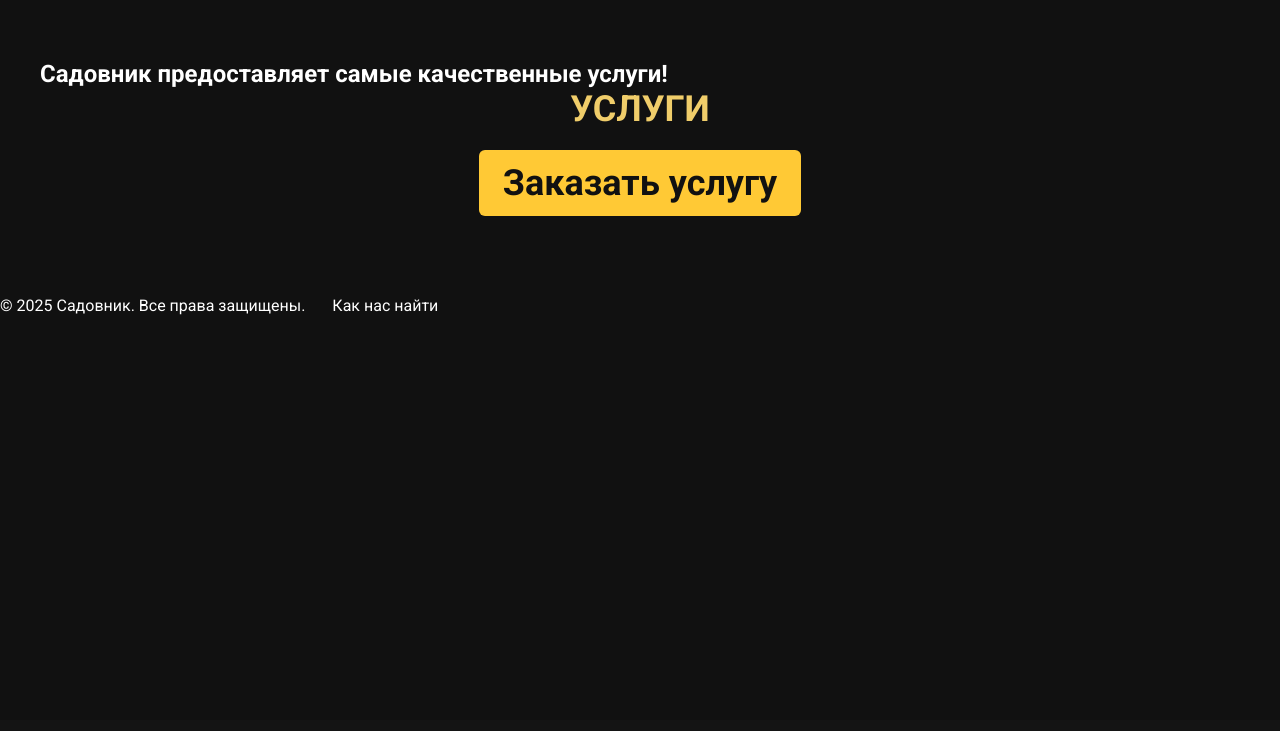
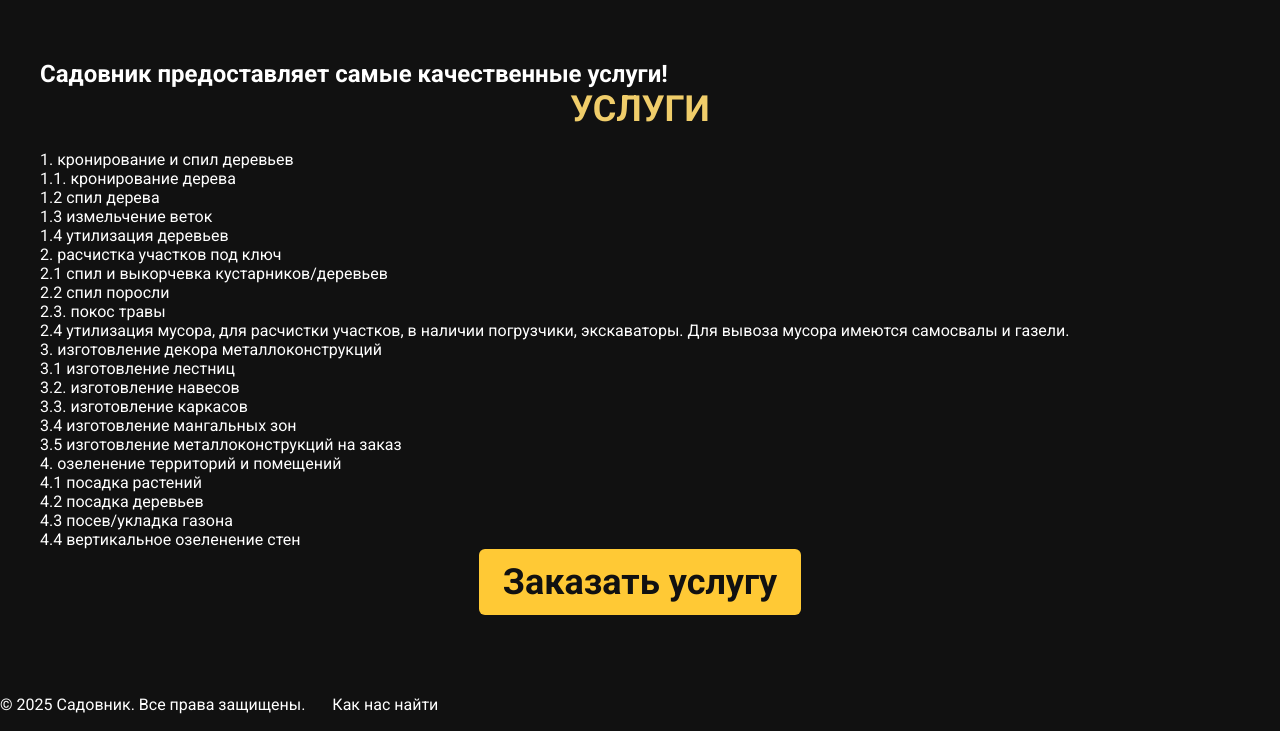
Before and after one commit to vitallcore/Sadovnik-flask, a Flask app: page /services in a window 1280 px wide. Shown: the part 80-811 px from the top of the page. Before the commit the page ends 395 px from the top, so only its background shows below. Run offline with Flask 3, Linux system fonts and the light colour scheme.

Commit message:
sadovnik

```diff
--- a/templates/base.html
+++ b/templates/base.html
@@ -4,30 +4,41 @@
   <head>
     <meta charset="UTF-8" />
     <meta name="viewport" content="width=device-width, initial-scale=1.0" />
-  <title>{% block title %}Садовник{% endblock %}</title>
+    <title>
+      {% block title %}
+        Садовник
+      {% endblock %}
+    </title>
     <link href="https://fonts.googleapis.com/css2?family=Roboto:wght@400;700&display=swap" rel="stylesheet" />
-  <link rel="stylesheet" href="{{ url_for('static', filename='styles.css') }}">
+    <link rel="stylesheet" href="{{ url_for('static', filename='styles.css') }}" />
   </head>
   <body>
-
     <!-- Навбар -->
     <nav class="navbar">
-    <img src="{{ url_for('static', filename='images/s_logo_big.png') }}" alt="Логотип">
+      <img src="{{ url_for('static', filename='images/s_logo_big.png') }}" alt="Логотип" />
       <ul class="nav-links">
-      <li><a href="{{ url_for('homepage') }}">На главную</a></li>
-      <li><a href="{{ url_for('services_page') }}">Услуги</a></li>
-      <li><a href="{{ url_for('about_page') }}">О нас</a></li>
+        <li>
+          <a href="{{ url_for('homepage') }}">На главную</a>
+        </li>
+        <li>
+          <a href="{{ url_for('services_page') }}">Услуги</a>
+        </li>
+        <li>
+          <a href="{{ url_for('about_page') }}">О нас</a>
+        </li>
       </ul>
       <a href="https://wa.me/79006722106" target="_blank" class="cta">Написать нам</a>
     </nav>
 
     <!-- Контент -->
-  {% block content %}{% endblock %}
+    {% block content %}
+    {% endblock %}
 
     <!-- Футер -->
     <footer class="footer">
-    <p>© 2025 Садовник. Все права защищены.<a href="https://2gis.ru/omsk/geo/70000001098245624" target="_blank" class="gis">Как нас найти</a></p>
+      <p>
+        © 2025 Садовник. Все права защищены.<a href="https://2gis.ru/omsk/geo/70000001098245624" target="_blank" class="gis">Как нас найти</a>
+      </p>
     </footer>
-
   </body>
 </html>
--- a/templates/index.html
+++ b/templates/index.html
@@ -118,7 +118,9 @@
     </script>
     <!-- Футер -->
     <footer class="footer">
-    <p>© 2025 Садовник. Все права защищены.<a href="https://2gis.ru/omsk/geo/70000001098245624" target="_blank" class="gis">Как нас найти</a></p>
-  </footer>
+      <p>
+        © 2025 Садовник. Все права защищены.<a href="https://2gis.ru/omsk/geo/70000001098245624" target="_blank" class="gis">Как нас найти</a>
+      </p>
+    </footer>
   </body>
 </html>
--- a/templates/services.html
+++ b/templates/services.html
@@ -1,11 +1,34 @@
-{% extends "base.html" %}
-{% block title %}Садовник - Услуги{% endblock %}
+{% extends 'base.html' %}
+{% block title %}
+  Садовник - Услуги
+{% endblock %}
 {% block content %}
   <section class="services">
     <body>
       <main class="container">
         <h1>Садовник предоставляет самые качественные услуги!</h1>
         <h2>УСЛУГИ</h2>
+        <p>1. кронирование и спил деревьев</p>
+        <p>1.1. кронирование дерева</p>
+        <p>1.2 спил дерева</p>
+        <p>1.3 измельчение веток</p>
+        <p>1.4 утилизация деревьев</p>
+        <p>2. расчистка участков под ключ</p>
+        <p>2.1 спил и выкорчевка кустарников/деревьев</p>
+        <p>2.2 спил поросли</p>
+        <p>2.3. покос травы</p>
+        <p>2.4 утилизация мусора, для расчистки участков, в наличии погрузчики, экскаваторы. Для вывоза мусора имеются самосвалы и газели.</p>
+        <p>3. изготовление декора металлоконструкций</p>
+        <p>3.1 изготовление лестниц</p>
+        <p>3.2. изготовление навесов</p>
+        <p>3.3. изготовление каркасов</p>
+        <p>3.4 изготовление мангальных зон</p>
+        <p>3.5 изготовление металлоконструкций на заказ</p>
+        <p>4. озеленение территорий и помещений</p>
+        <p>4.1 посадка растений</p>
+        <p>4.2 посадка деревьев</p>
+        <p>4.3 посев/укладка газона</p>
+        <p>4.4 вертикальное озеленение стен</p>
         <h2><a class="order-link" href="https://wa.me/{{ phone_number }}" target="_blank">Заказать услугу</a></h2>
       </main>
     </body>
```
Lines whose indentation alone changed are shown as unchanged.
